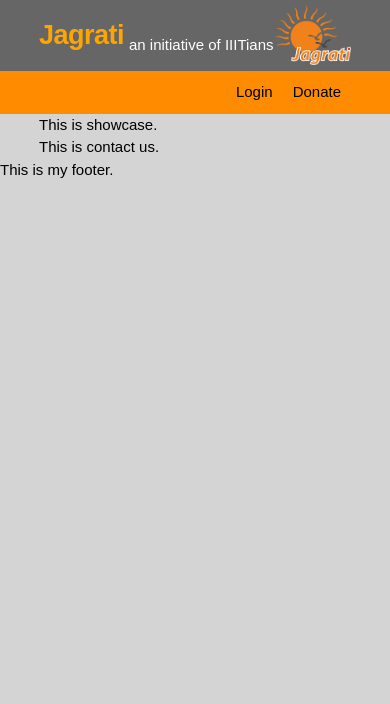
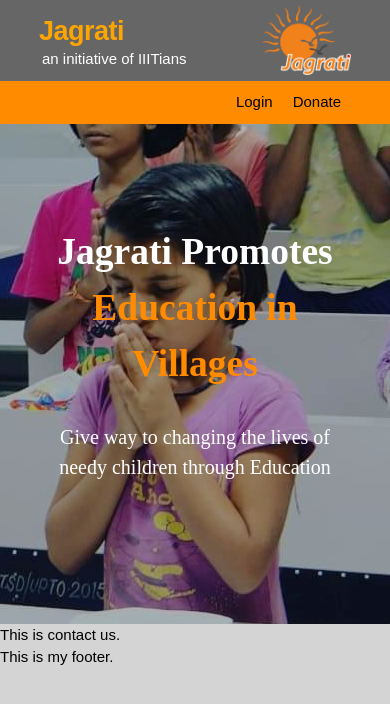
Before and after one commit to garg3133/jagrati-frontend, a React (Create React App) app: page / in a window 390 px wide. Shown: the top 704 px of the page. Built offline with nearby package versions, Linux system fonts and the light colour scheme.

Commit message:
Add showcase on home page.

```diff
--- a/src/components/global/header/IndexHeader.css
+++ b/src/components/global/header/IndexHeader.css
@@ -1,23 +1,23 @@
-header{
+header {
   background: #666;
   min-height: 60px;
 }
 
-#branding{
+#branding {
   float: left;
   margin: 15px 0;
   /* align-content: space-between; */
 }
 
-#branding h1{
-	margin:0;
+#branding h1 {
+  margin: 0;
   padding: 0;
   color: orange;
   font-size: 1.8em;
   letter-spacing: -0.5px;
 }
 
-.branding1{
+.branding1 {
   /* float:left; */
   margin-top: -22px;
   /* padding-left: 5px; */
@@ -27,14 +27,31 @@ header{
   margin-left: 90px;
 }
 
-.branding1 p{
+.branding1 p {
   margin: 0;
   color: white;
 }
 
-.logo{
+.logo {
   /* background-image: url("../../logo.png"); */
   margin: 5px 0px;
   height: 60px;
   float: right;
 }
+
+@media (max-width: 400px) {
+  #branding {
+    margin: 11px 0;
+  }
+
+  .branding1 {
+    float: none;
+    display: block;
+    margin-top: -4px;
+    margin-left: 03px;
+  }
+
+  .logo {
+    height: 70px;
+  }
+}
--- a/src/components/global/header/IndexHeader.js
+++ b/src/components/global/header/IndexHeader.js
@@ -1,5 +1,5 @@
 import './IndexHeader.css'
-import logo from '../../../logo.png'
+import logo from 'static/logo.png'
 
 const IndexHeader = () => {
   return (
--- /dev/null
+++ b/src/components/home/Showcase.css
@@ -0,0 +1,41 @@
+#showcase {
+  background: rgba(0, 0, 0, 0.9) url("static/02.jpg") no-repeat center -130px;
+  min-height: 500px;
+  z-index: 1;
+  position: relative;
+}
+
+.show-bg {
+  width: 100%;
+  min-height: 500px;
+  background-color: rgba(0, 0, 0, 0.3);
+}
+
+#showcase h1 {
+  text-align: center;
+  color: white;
+  margin-top: 150px;
+  font-size: 2.5em;
+  font-family: Niconne, cursive;
+}
+
+#showcase p {
+  text-align: center;
+  font-size: 20px;
+  color: white;
+  font-family: Merriweather, cursive;
+  margin: 30px 0 0;
+}
+
+@media (max-width: 450px) {
+  #showcase h1 {
+    margin-top: 100px;
+  }
+}
+
+@media (min-width: 1080px) {
+  #showcase {
+    background-size: cover;
+    background-position-y: -175px;
+  }
+}
--- a/src/components/home/Showcase.js
+++ b/src/components/home/Showcase.js
@@ -1,11 +1,36 @@
-import React from 'react'
+import {useEffect} from 'react'
+
+import './Showcase.css'
 
 const Showcase = () => {
+
+    useEffect(() => {
+        const show_p_txt = "Give way to changing the lives of needy children through Education";
+        let i=0;
+        show_p();
+        function show_p(){
+            if(i < show_p_txt.length){
+                document.getElementById("show-p").innerHTML += show_p_txt.charAt(i);
+                i++;
+                setTimeout(show_p, 50); //speed is in milliseconds
+            }
+        }
+        return () => {
+            document.getElementById("show-p").innerHTML = "";
+        }
+    }, []);
+
     return (
-        <div>
-            This is showcase.
-        </div>
-    )
+        <section id="showcase">
+            <div className="show-bg">
+                <div className="container">
+                    <h1 data-aos="zoom-in" data-aos-duration="1500">Jagrati Promotes <span style={{color: "#ff8c00"}}>Education in
+                            Villages</span></h1>
+                    <p id="show-p"></p>
+                </div>
+            </div>
+        </section>
+    );
 }
 
 export default Showcase
--- a/src/routes/index/Home.js
+++ b/src/routes/index/Home.js
@@ -11,10 +11,8 @@ const Home = () => {
         <>
             <IndexHeader />
             <IndexNavbar />
-            <div className="container">
-                <Showcase />
-                <Contact />
-            </div>
+            <Showcase />
+            <Contact />
             <Footer />
         </>
 
```
Also changed, not shown: src/static/02.jpg (added), src/static/logo.png (renamed from src/logo.png). Lines whose indentation alone changed are shown as unchanged.
